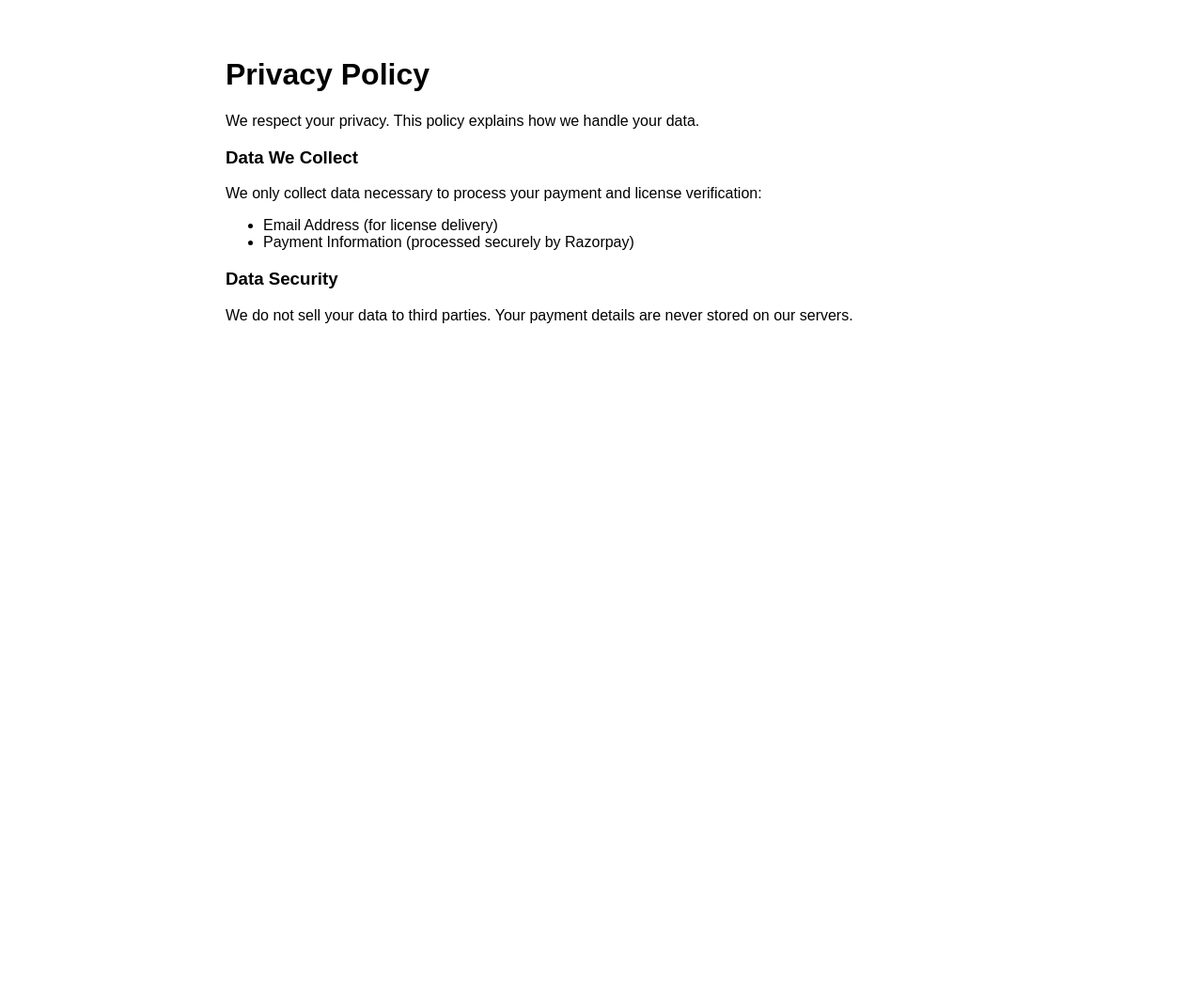
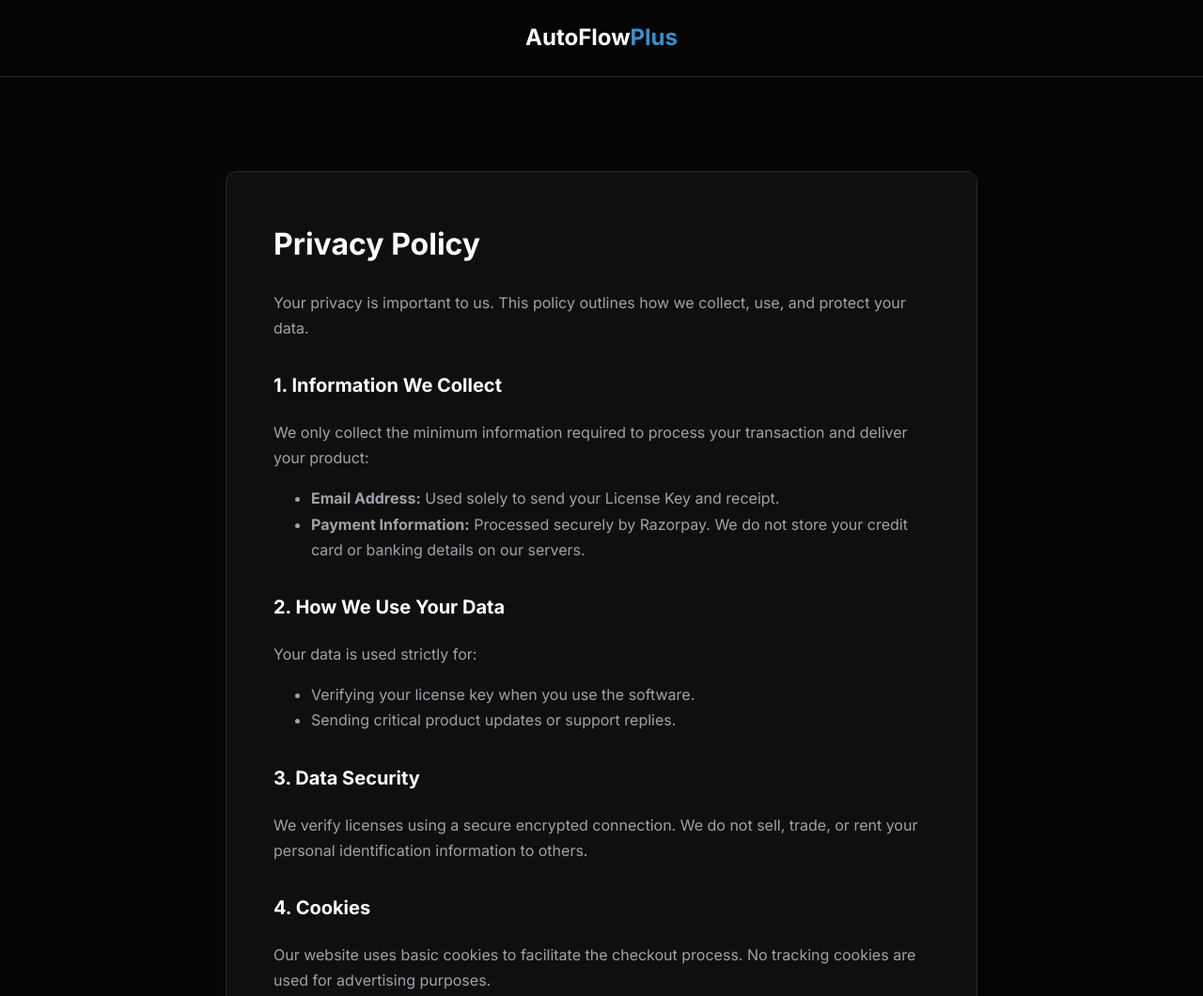
Before and after one commit to cjain04871310/autoflow-server, a website: page privacy.html in a window 1280 px wide. Shown: the top 1060 px of the page at 94% size. Before the commit the page ends 800 px from the top, so only its background shows below. Drawn offline with Linux system fonts and the light colour scheme.

Commit message:
privacy.html

```diff
--- a/privacy.html
+++ b/privacy.html
@@ -1,18 +1,52 @@
 <!DOCTYPE html>
-<html>
-<head><title>Privacy Policy</title></head>
-<body style="font-family: sans-serif; padding: 40px; max-width: 800px; margin: 0 auto;">
-    <h1>Privacy Policy</h1>
-    <p>We respect your privacy. This policy explains how we handle your data.</p>
+<html lang="en">
+<head>
+    <meta charset="UTF-8">
+    <meta name="viewport" content="width=device-width, initial-scale=1.0">
+    <title>Privacy Policy - AutoFlow Plus</title>
+    <link href="https://fonts.googleapis.com/css2?family=Inter:wght@300;400;500;600;700&display=swap" rel="stylesheet">
+    <style>
+        :root { --bg-body: #050505; --bg-card: #0f0f0f; --accent: #3B8ED0; --text-main: #ffffff; --text-muted: #a1a1aa; --border: #27272a; }
+        body { font-family: 'Inter', sans-serif; background-color: var(--bg-body); color: var(--text-main); line-height: 1.7; margin: 0; padding: 0; }
+        .container { max-width: 800px; margin: 0 auto; padding: 40px 20px; }
+        nav { padding: 20px 0; border-bottom: 1px solid var(--border); margin-bottom: 60px; text-align: center; }
+        .logo { font-size: 24px; font-weight: 800; color: white; text-decoration: none; }
+        .logo span { color: var(--accent); }
+        .card { background: var(--bg-card); border: 1px solid var(--border); padding: 50px; border-radius: 12px; }
+        h1 { margin-top: 0; font-size: 32px; }
+        h3 { color: var(--text-main); margin-top: 30px; font-size: 20px; }
+        p { color: var(--text-muted); }
+        footer { margin-top: 60px; text-align: center; color: var(--text-muted); font-size: 13px; padding-bottom: 40px; }
+    </style>
+</head>
+<body>
+    <nav><a href="index.html" class="logo">AutoFlow<span>Plus</span></a></nav>
+    <div class="container">
+        <div class="card">
+            <h1>Privacy Policy</h1>
+            <p>Your privacy is important to us. This policy outlines how we collect, use, and protect your data.</p>
 
-    <h3>Data We Collect</h3>
-    <p>We only collect data necessary to process your payment and license verification:</p>
-    <ul>
-        <li>Email Address (for license delivery)</li>
-        <li>Payment Information (processed securely by Razorpay)</li>
-    </ul>
+            <h3>1. Information We Collect</h3>
+            <p>We only collect the minimum information required to process your transaction and deliver your product:</p>
+            <ul>
+                <li style="color:var(--text-muted)"><strong>Email Address:</strong> Used solely to send your License Key and receipt.</li>
+                <li style="color:var(--text-muted)"><strong>Payment Information:</strong> Processed securely by Razorpay. We do not store your credit card or banking details on our servers.</li>
+            </ul>
 
-    <h3>Data Security</h3>
-    <p>We do not sell your data to third parties. Your payment details are never stored on our servers.</p>
+            <h3>2. How We Use Your Data</h3>
+            <p>Your data is used strictly for:</p>
+            <ul>
+                <li style="color:var(--text-muted)">Verifying your license key when you use the software.</li>
+                <li style="color:var(--text-muted)">Sending critical product updates or support replies.</li>
+            </ul>
+
+            <h3>3. Data Security</h3>
+            <p>We verify licenses using a secure encrypted connection. We do not sell, trade, or rent your personal identification information to others.</p>
+
+            <h3>4. Cookies</h3>
+            <p>Our website uses basic cookies to facilitate the checkout process. No tracking cookies are used for advertising purposes.</p>
+        </div>
+    </div>
+    <footer>&copy; 2026 AutoFlow Plus. All rights reserved.</footer>
 </body>
 </html>
```
